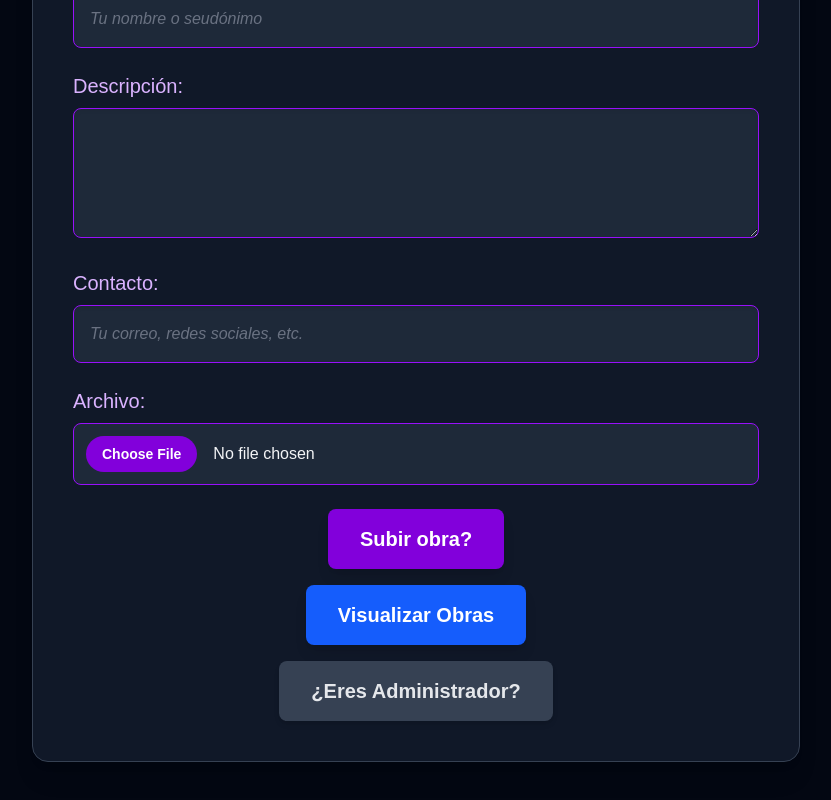
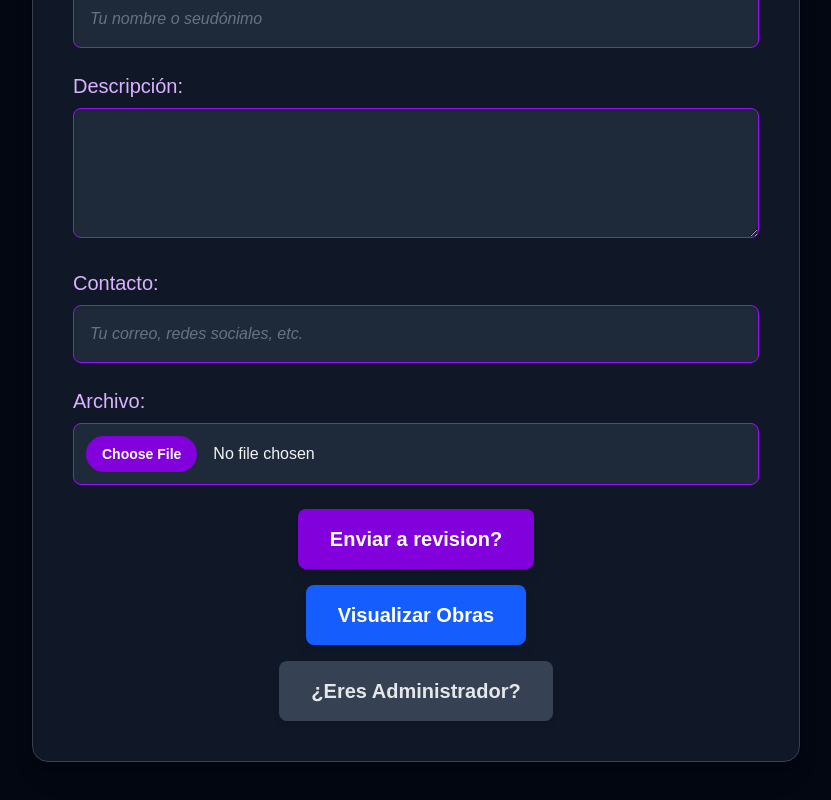
Before and after one commit to fefrre/auraklak, a Next.js app: page / in a window 1280 px wide. Shown: the part 1093-1893 px from the top of the page, without its empty margins (224-1055 px from the left). Built offline with nearby package versions, Linux system fonts and the light colour scheme; what @supabase/auth-helpers-nextjs would draw is missing.

Commit message:
Actualización: edicion de texto

```diff
--- a/pages/index.tsx
+++ b/pages/index.tsx
@@ -429,7 +429,7 @@ export default function HomePage() {
               className="px-8 py-4 bg-purple-700 text-white font-bold text-xl rounded-lg hover:bg-purple-800 transition-all duration-300 shadow-lg hover:shadow-purple-glow-md disabled:opacity-50 disabled:cursor-not-allowed"
               disabled={isSubmitting}
             >
-              {isSubmitting ? "Subiendo..." : "Subir obra?"}
+              {isSubmitting ? "Subiendo..." : "Enviar a revision?"}
             </button>
 
             <Link href="/obras">
@@ -458,10 +458,10 @@ export default function HomePage() {
         <div className="fixed inset-0 bg-black bg-opacity-75 flex items-center justify-center z-50 p-4">
           <div className="bg-gradient-to-br from-purple-800 to-gray-900 border border-purple-600 rounded-lg shadow-2xl p-8 text-center max-w-md w-full animate-pop-in">
             <h3 className="text-4xl font-extrabold text-white mb-4 animate-bounce-text">
-              ¡Obra Enviada con Éxito! 🎉
+              ¡Obra Enviada a Revision con Éxito! 🎉
             </h3>
             <p className="text-xl text-purple-100 mb-6">
-              Tu obra ha sido compartida en AURA.
+              Tu obra ha sido llevada a revision a los administradores AURA.
             </p>
             <div className="flex flex-col gap-4">
               <button
```
